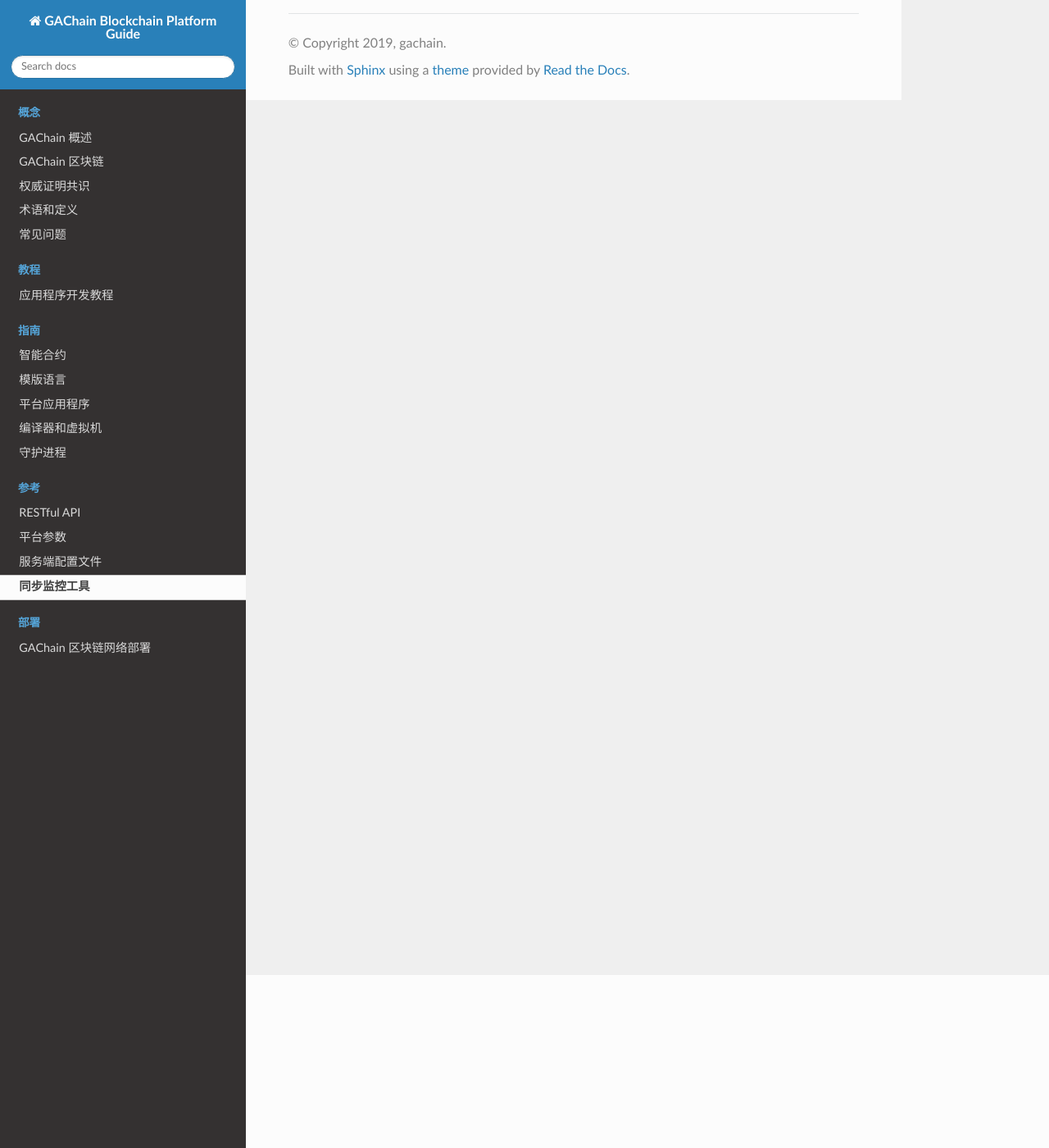
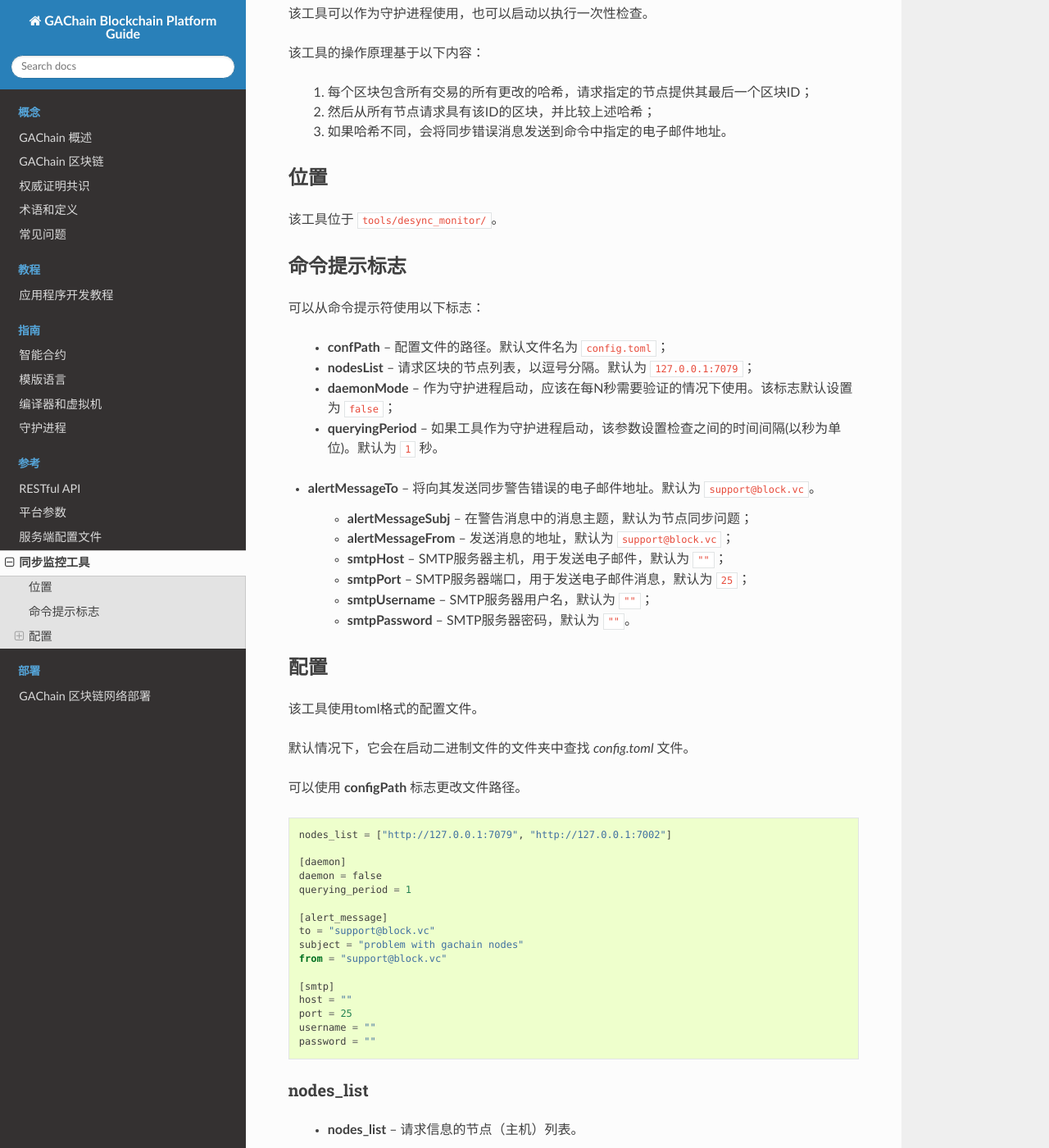
Before and after one commit to modeshou/gachain-doc-zh, a Sphinx documentation site: the page built from source/reference/desync_monitor.rst, in a window 1280 px wide and 1400 px high, scrolled down 211 px. Shown: the whole window at 82% size. Built offline with Sphinx 7.4.7 and the Read the Docs theme 2.0.0, drawn with Linux system fonts in a browser that asks for light colours; some of the changed text lies outside the part shown.

Commit message:
updated desync_monitor,del appexample

```diff
--- a/source/index.rst
+++ b/source/index.rst
@@ -73,7 +73,6 @@
 
    topics/script.rst
    topics/templates2.rst
-   topics/appexample.rst
    topics/vm.rst
    topics/daemons.rst
 
--- a/source/reference/desync_monitor.rst
+++ b/source/reference/desync_monitor.rst
@@ -1,2 +1,120 @@
 同步监控工具
 ###############
+
+Desync_monitor是一种特殊工具，可用于验证指定节点上的数据库是否已同步。
+
+该工具可以作为守护进程使用，也可以启动以执行一次性检查。
+
+该工具的操作原理基于以下内容：
+
+    #. 每个区块包含所有交易的所有更改的哈希，请求指定的节点提供其最后一个区块ID；
+
+    #. 然后从所有节点请求具有该ID的区块，并比较上述哈希；
+
+    #. 如果哈希不同，会将同步错误消息发送到命令中指定的电子邮件地址。
+
+
+位置
+========
+
+该工具位于 ``tools/desync_monitor/``。
+
+
+命令提示标志
+====================
+
+可以从命令提示符使用以下标志：
+
+    * **confPath** – 配置文件的路径。默认文件名为 ``config.toml``；
+
+    * **nodesList** – 请求区块的节点列表，以逗号分隔。默认为 ``127.0.0.1:7079``；
+
+    * **daemonMode** – 作为守护进程启动，应该在每N秒需要验证的情况下使用。该标志默认设置为 ``false``；
+
+    * **queryingPeriod** – 如果工具作为守护进程启动，该参数设置检查之间的时间间隔(以秒为单位)。默认为 ``1`` 秒。
+
+* **alertMessageTo** – 将向其发送同步警告错误的电子邮件地址。默认为 ``support@block.vc``。
+
+    * **alertMessageSubj** – 在警告消息中的消息主题，默认为节点同步问题；
+
+    * **alertMessageFrom** – 发送消息的地址，默认为 ``support@block.vc``；
+
+    * **smtpHost** – SMTP服务器主机，用于发送电子邮件，默认为 ``""``；
+
+    * **smtpPort** – SMTP服务器端口，用于发送电子邮件消息，默认为 ``25``；
+
+    * **smtpUsername** – SMTP服务器用户名，默认为 ``""``；
+
+    * **smtpPassword** – SMTP服务器密码，默认为 ``""``。
+
+
+配置
+=============
+
+该工具使用toml格式的配置文件。
+
+默认情况下，它会在启动二进制文件的文件夹中查找 *config.toml* 文件。
+
+
+可以使用 **configPath** 标志更改文件路径。
+
+
+.. code-block:: default
+
+        nodes_list = ["http://127.0.0.1:7079", "http://127.0.0.1:7002"]
+
+        [daemon]
+        daemon = false
+        querying_period = 1
+
+        [alert_message]
+        to = "support@block.vc"
+        subject = "problem with gachain nodes"
+        from = "support@block.vc"
+
+        [smtp]
+        host = ""
+        port = 25
+        username = ""
+        password = ""
+
+
+nodes_list
+----------
+
+    * **nodes_list** – 请求信息的节点（主机）列表。
+
+[daemon]
+--------
+
+守护进程模式配置。
+
+    * **daemon_mode** – 工具作为守护进程工作并执行同步检查。
+
+    * **querying_period** – 同步检查之间的时间间隔。
+
+
+[alert_message]
+---------------
+
+警告消息参数。
+
+    * **to** – 同步错误警告消息的收件地址；
+
+    * **subject** – 消息主题；
+
+    * **from** – 发件地址。
+
+
+[smtp]
+------
+
+简单邮件传输协议 (Simple Mail Transfer Protocol, SMTP) 服务器的参数，用于发送同步错误消息。
+
+    * **host** – SMTP服务器主机；
+
+    * **port** –SMTP服务器端口；
+
+    * **username** – SMTP服务器用户名；
+
+    * **password** –SMTP服务器密码；
--- a/source/topics/appexample.rst
+++ /dev/null
@@ -1,2 +0,0 @@
-平台应用程序
-########################
```
